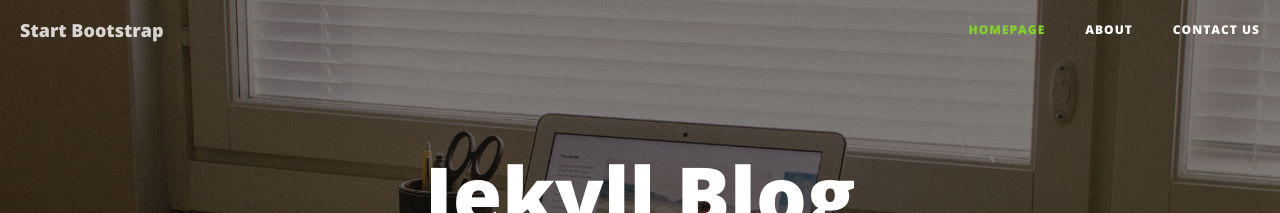
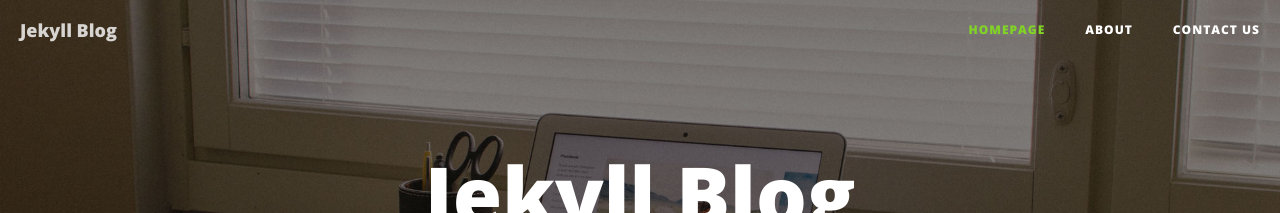
Before and after one commit to steelx/jekyll-blog, a Jekyll site: the page built from index.html, in a window 1280 px wide. Shown: the top 213 px of the page. Built offline with Jekyll 4.4.1, drawn with Linux system fonts in a browser that asks for light colours; nearby versions of some CDN libraries; Markdown is read by kramdown in place of the engine named in the settings; the list of posts is cut into pages by our own code; comment, search, counter and statistics services are not loaded.

Commit message:
Update nav.html

```diff
--- a/_includes/nav.html
+++ b/_includes/nav.html
@@ -8,7 +8,7 @@
                 <span class="icon-bar"></span>
                 <span class="icon-bar"></span>
             </button>
-            <a class="navbar-brand" href="{{site.url}}/index.html">Start Bootstrap</a>
+            <a class="navbar-brand" href="{{site.url}}/">Jekyll Blog</a>
         </div>
 
         <!-- Collect the nav links, forms, and other content for toggling -->
```
